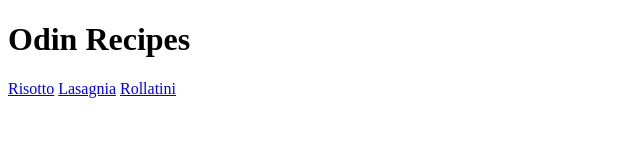
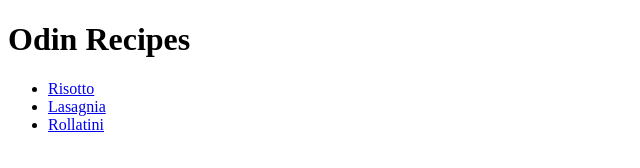
Before and after one commit to B-Banach/odin-recipes, a plain HTML site: page index.html in a window 1280 px wide. Shown: the whole page, without its empty margins (0-640 px from the left). Drawn offline with Linux system fonts and the light colour scheme.

Commit message:
recipies list added do unordered list

```diff
--- a/index.html
+++ b/index.html
@@ -8,8 +8,10 @@
 </head>
 <body>
     <h1>Odin Recipes</h1>
-    <a href="recipes/rissotto.html">Risotto</a>
-    <a href="recipes/lasagnia.html">Lasagnia</a>
-    <a href="recipes/rollatini.html">Rollatini</a>
+    <ul>
+        <li><a href="recipes/rissotto.html">Risotto</a></li>
+        <li><a href="recipes/lasagnia.html">Lasagnia</a></li>
+        <li><a href="recipes/rollatini.html">Rollatini</a></li>
+    </ul>
 </body>
 </html>
```
